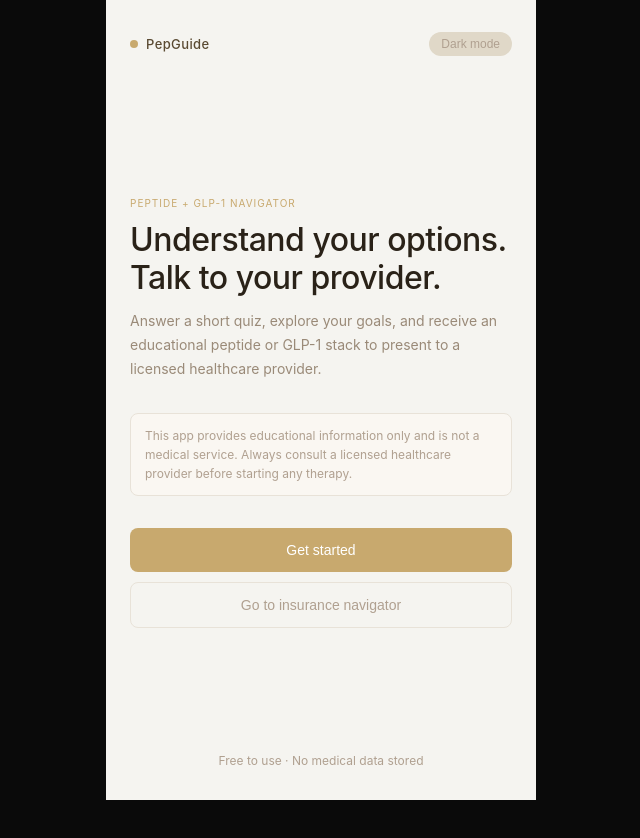
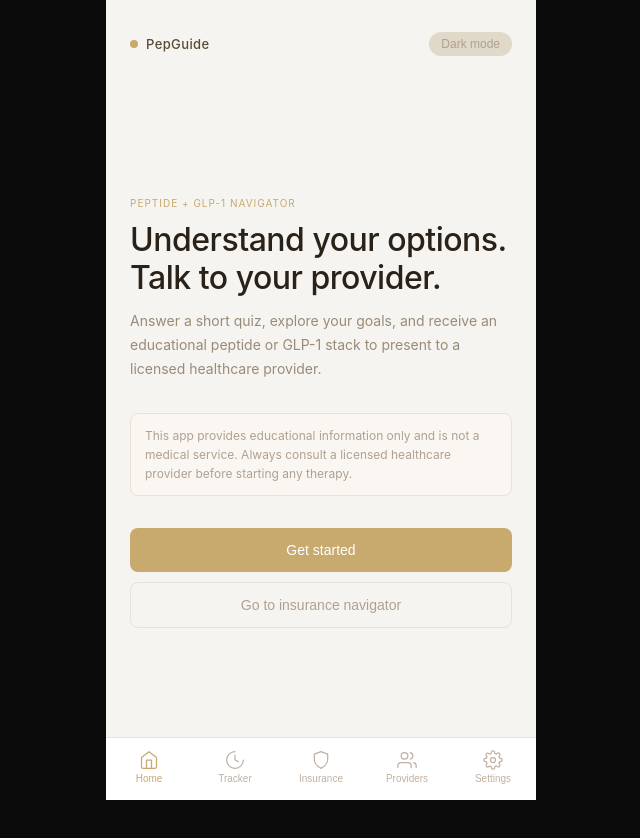
Before and after one commit to justbenice-mp3/peptide-guide, a React (Vite) app: page / in a window 1280 px wide. Shown: the top 838 px of the page, without its empty margins (319-959 px from the left). Before the commit the page ends 800 px from the top, so only its background shows below. Built offline with nearby package versions, Linux system fonts and the light colour scheme; no server answers; what groq-sdk would draw is missing.

Commit message:
Update App.jsx

```diff
--- a/src/App.jsx
+++ b/src/App.jsx
@@ -1,4 +1,5 @@
-import { Routes, Route } from 'react-router-dom'
+import { Routes, Route, useNavigate, useLocation } from 'react-router-dom'
+import { useTheme } from './context/ThemeContext'
 import Welcome from './screens/Welcome'
 import Quiz from './screens/Quiz'
 import Anatomy from './screens/Anatomy'
@@ -6,10 +7,89 @@ import Results from './screens/Results'
 import Insurance from './screens/Insurance'
 import AppealLetter from './screens/AppealLetter'
 import Providers from './screens/Providers'
+import Settings from './screens/Settings'
+import Tracker from './screens/Tracker'
+
+function GearIcon({ color }) {
+  return (
+    <svg width="20" height="20" viewBox="0 0 24 24" fill="none" stroke={color} strokeWidth="1.5" strokeLinecap="round" strokeLinejoin="round">
+      <circle cx="12" cy="12" r="3" />
+      <path d="M19.4 15a1.65 1.65 0 0 0 .33 1.82l.06.06a2 2 0 0 1-2.83 2.83l-.06-.06a1.65 1.65 0 0 0-1.82-.33 1.65 1.65 0 0 0-1 1.51V21a2 2 0 0 1-4 0v-.09A1.65 1.65 0 0 0 9 19.4a1.65 1.65 0 0 0-1.82.33l-.06.06a2 2 0 0 1-2.83-2.83l.06-.06A1.65 1.65 0 0 0 4.68 15a1.65 1.65 0 0 0-1.51-1H3a2 2 0 0 1 0-4h.09A1.65 1.65 0 0 0 4.6 9a1.65 1.65 0 0 0-.33-1.82l-.06-.06a2 2 0 0 1 2.83-2.83l.06.06A1.65 1.65 0 0 0 9 4.68a1.65 1.65 0 0 0 1-1.51V3a2 2 0 0 1 4 0v.09a1.65 1.65 0 0 0 1 1.51 1.65 1.65 0 0 0 1.82-.33l.06-.06a2 2 0 0 1 2.83 2.83l-.06.06A1.65 1.65 0 0 0 19.4 9a1.65 1.65 0 0 0 1.51 1H21a2 2 0 0 1 0 4h-.09a1.65 1.65 0 0 0-1.51 1z" />
+    </svg>
+  )
+}
+
+function BottomNav() {
+  const navigate = useNavigate()
+  const location = useLocation()
+  const { dark } = useTheme()
+
+  const hideOn = ['/settings']
+  if (hideOn.includes(location.pathname)) return null
+
+  const t = {
+    bg: dark ? '#0d0f12' : '#ffffff',
+    border: dark ? '#1a2a3a' : '#e8e2d8',
+    active: dark ? '#4a9eff' : '#c8a96e',
+    inactive: dark ? '#3a5a7a' : '#c0b0a0',
+  }
+
+  const tabs = [
+    { path: '/', label: 'Home', icon: (active) => (
+      <svg width="20" height="20" viewBox="0 0 24 24" fill="none" stroke={active ? t.active : t.inactive} strokeWidth="1.5" strokeLinecap="round" strokeLinejoin="round">
+        <path d="M3 9l9-7 9 7v11a2 2 0 0 1-2 2H5a2 2 0 0 1-2-2z" />
+        <polyline points="9 22 9 12 15 12 15 22" />
+      </svg>
+    )},
+    { path: '/tracker', label: 'Tracker', icon: (active) => (
+      <svg width="20" height="20" viewBox="0 0 24 24" fill="none" stroke={active ? t.active : t.inactive} strokeWidth="1.5" strokeLinecap="round" strokeLinejoin="round">
+        <path d="M12 2a10 10 0 1 0 10 10" />
+        <path d="M12 6v6l4 2" />
+      </svg>
+    )},
+    { path: '/insurance', label: 'Insurance', icon: (active) => (
+      <svg width="20" height="20" viewBox="0 0 24 24" fill="none" stroke={active ? t.active : t.inactive} strokeWidth="1.5" strokeLinecap="round" strokeLinejoin="round">
+        <path d="M12 22s8-4 8-10V5l-8-3-8 3v7c0 6 8 10 8 10z" />
+      </svg>
+    )},
+    { path: '/providers', label: 'Providers', icon: (active) => (
+      <svg width="20" height="20" viewBox="0 0 24 24" fill="none" stroke={active ? t.active : t.inactive} strokeWidth="1.5" strokeLinecap="round" strokeLinejoin="round">
+        <path d="M17 21v-2a4 4 0 0 0-4-4H5a4 4 0 0 0-4 4v2" />
+        <circle cx="9" cy="7" r="4" />
+        <path d="M23 21v-2a4 4 0 0 0-3-3.87" />
+        <path d="M16 3.13a4 4 0 0 1 0 7.75" />
+      </svg>
+    )},
+    { path: '/settings', label: 'Settings', icon: (active) => <GearIcon color={active ? t.active : t.inactive} /> },
+  ]
+
+  return (
+    <div style={{
+      position: 'fixed', bottom: 0, left: '50%', transform: 'translateX(-50%)',
+      width: '100%', maxWidth: 430,
+      background: t.bg, borderTop: `0.5px solid ${t.border}`,
+      display: 'flex', padding: '8px 0 12px',
+      zIndex: 100,
+    }}>
+      {tabs.map(tab => {
+        const active = location.pathname === tab.path
+        return (
+          <button key={tab.path} onClick={() => navigate(tab.path)}
+            style={{ flex: 1, background: 'none', border: 'none', cursor: 'pointer', display: 'flex', flexDirection: 'column', alignItems: 'center', gap: 3, padding: '4px 0' }}>
+            {tab.icon(active)}
+            <span style={{ fontSize: 10, color: active ? t.active : t.inactive, fontWeight: active ? 500 : 400 }}>
+              {tab.label}
+            </span>
+          </button>
+        )
+      })}
+    </div>
+  )
+}
 
 export default function App() {
   return (
-    <div style={{ maxWidth: 430, margin: '0 auto', minHeight: '100vh' }}>
+    <div style={{ maxWidth: 430, margin: '0 auto', minHeight: '100vh', paddingBottom: 70 }}>
       <Routes>
         <Route path="/" element={<Welcome />} />
         <Route path="/quiz" element={<Quiz />} />
@@ -18,7 +98,10 @@ export default function App() {
         <Route path="/insurance" element={<Insurance />} />
         <Route path="/appeal" element={<AppealLetter />} />
         <Route path="/providers" element={<Providers />} />
+        <Route path="/settings" element={<Settings />} />
+        <Route path="/tracker" element={<Tracker />} />
       </Routes>
+      <BottomNav />
     </div>
   )
 }
```
